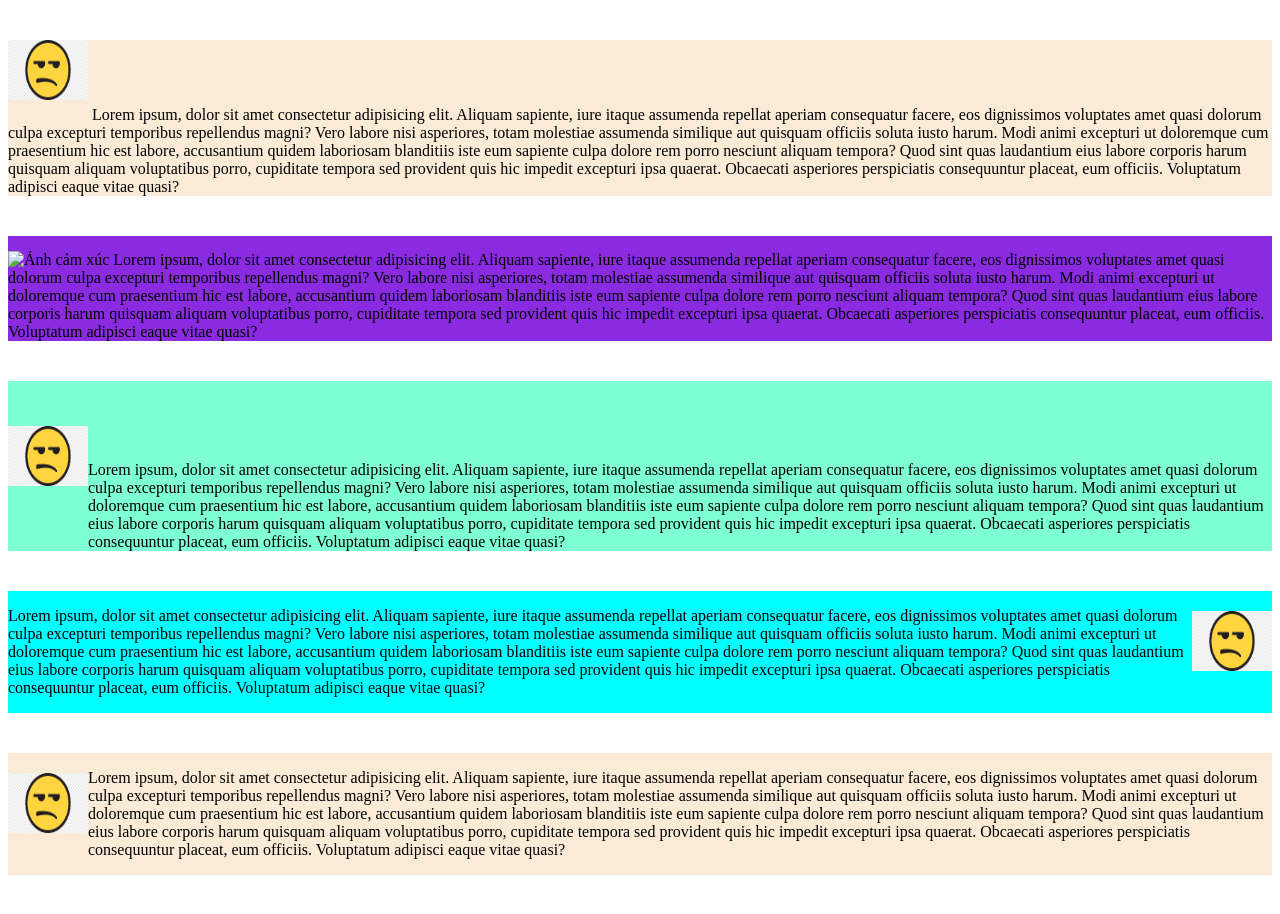
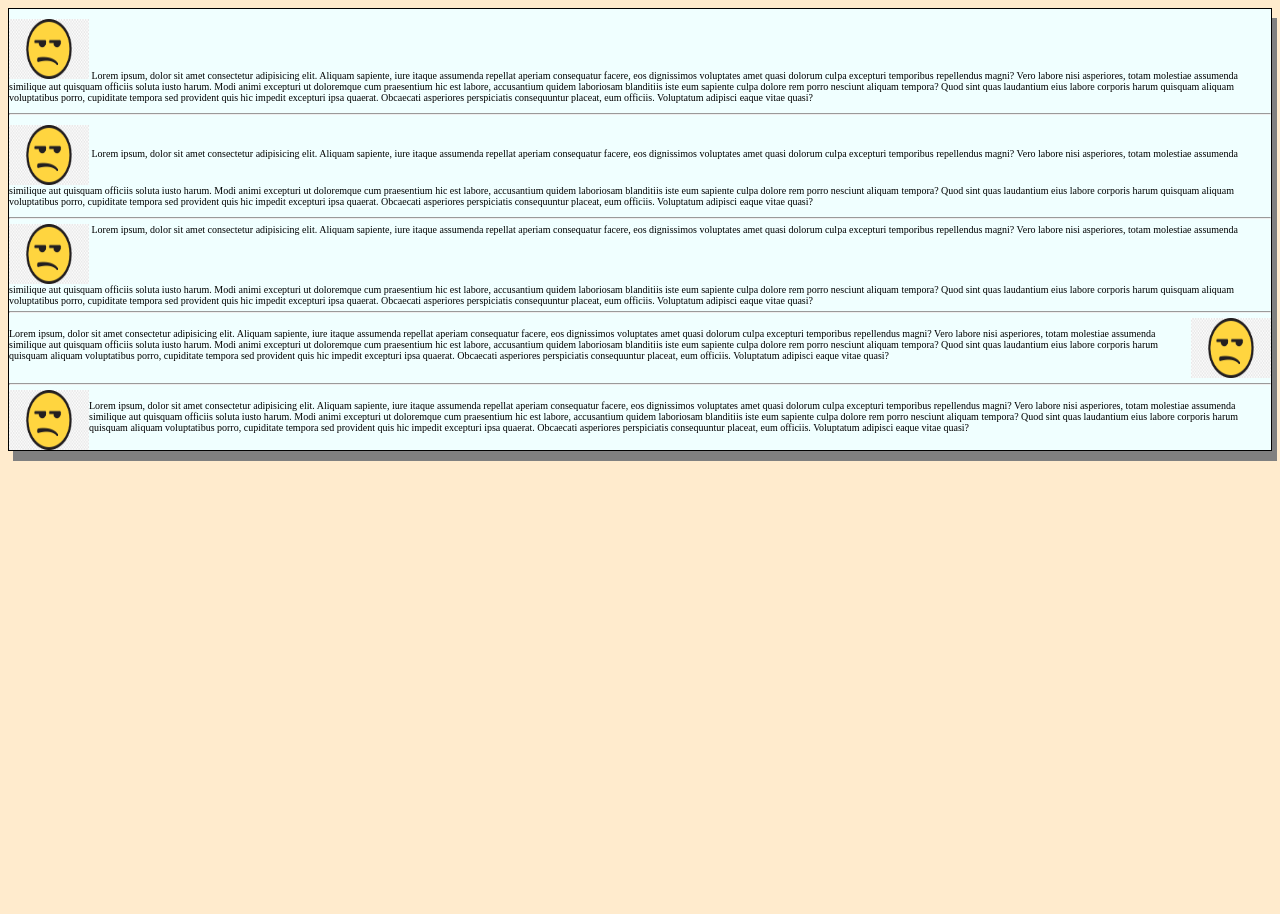
Before and after one commit to A3Scotl/01_NguyenTruongAn_Web, a plain HTML site: page lap1_NguyenTruongAn/bai7.html in a window 1280 px wide. After the commit the page ends 800 px from the top, so only its background shows below. Drawn offline with Linux system fonts and the light colour scheme.

Commit message:
add flex-box bai3, 4, 5, 7

```diff
--- a/lap1_NguyenTruongAn/bai7.html
+++ b/lap1_NguyenTruongAn/bai7.html
@@ -7,46 +7,30 @@
     <meta name="viewport" content="width=device-width, initial-scale=1.0">
     <title>Bai 7</title>
     <style>
-        .div1 {
-            margin: 40px 0;
-            background-color: antiquewhite;
+        body{
+         background-color: blanchedalmond;
         }
-        .div1 img{
-            padding-bottom: 20px;
-        }
-        .div2 {
-            margin: 40px 0;
-            background-color: blueviolet;
+        .container{
+            background-color: azure;
+            font-size: 10px;
+            height: fit-content;
+            border: 1px solid black;
+            box-shadow: 5px 10px gray;
         }
         .div2 img{
-            margin-top: 15px;
+            vertical-align: middle;
+        }
+        .div3 img{
+            vertical-align: top;
+        }
+        .div4{
+            display: flex;
         }
 
-        .div3 {
-            margin: 40px 0;
-            background-color: aquamarine;
-        }
-        .div3 img{
-           position: relative;
-           top: 45px;
-        }
-        .div3 p{
-            margin-left: 80px;
-        }
-        .div4 {
-            margin: 40px 0;
-            display: flex;
-            background-color: aqua;
-
-        }
-        .div5 {
-            background-color: antiquewhite;
-            margin: 40px 0;
+        .div5{
             display: flex;
         }
-        .div5 img,.div4 img{
-            margin-top: 20px;
-        }
+
         img{
         width: 80px;
         height: 60px;
@@ -55,31 +39,42 @@
 </head>
 
 <body>
+   <div class="container">
     <div class="div1">
+        <p>
             <img src="./img/anh1.png" alt="Ảnh cảm xúc">
             Lorem ipsum, dolor sit amet consectetur adipisicing elit. Aliquam sapiente, iure itaque assumenda repellat aperiam consequatur facere, eos dignissimos voluptates amet quasi dolorum culpa excepturi temporibus repellendus magni? Vero labore nisi asperiores, totam molestiae assumenda similique aut quisquam officiis soluta iusto harum. Modi animi excepturi ut doloremque cum praesentium hic est labore, accusantium quidem laboriosam blanditiis iste eum sapiente culpa dolore rem porro nesciunt aliquam tempora? Quod sint quas laudantium eius labore corporis harum quisquam aliquam voluptatibus porro, cupiditate tempora sed provident quis hic impedit excepturi ipsa quaerat. Obcaecati asperiores perspiciatis consequuntur placeat, eum officiis. Voluptatum adipisci eaque vitae quasi?
+
+        </p>
     </div>
+    <hr>
     <div class="div2">
-        <img src="anh1.png" alt="Ảnh cảm xúc">
+        <p>
+            <img src="./img/anh1.png" alt="Ảnh cảm xúc">
+            Lorem ipsum, dolor sit amet consectetur adipisicing elit. Aliquam sapiente, iure itaque assumenda repellat aperiam consequatur facere, eos dignissimos voluptates amet quasi dolorum culpa excepturi temporibus repellendus magni? Vero labore nisi asperiores, totam molestiae assumenda similique aut quisquam officiis soluta iusto harum. Modi animi excepturi ut doloremque cum praesentium hic est labore, accusantium quidem laboriosam blanditiis iste eum sapiente culpa dolore rem porro nesciunt aliquam tempora? Quod sint quas laudantium eius labore corporis harum quisquam aliquam voluptatibus porro, cupiditate tempora sed provident quis hic impedit excepturi ipsa quaerat. Obcaecati asperiores perspiciatis consequuntur placeat, eum officiis. Voluptatum adipisci eaque vitae quasi?
+
+        </p>
+    </div>
+    <hr>
+    <div class="div3">
+        <img src="./img/anh1.png" alt="Ảnh cảm xúc">
               Lorem ipsum, dolor sit amet consectetur adipisicing elit. Aliquam sapiente, iure itaque assumenda repellat aperiam consequatur facere, eos dignissimos voluptates amet quasi dolorum culpa excepturi temporibus repellendus magni? Vero labore nisi asperiores, totam molestiae assumenda similique aut quisquam officiis soluta iusto harum. Modi animi excepturi ut doloremque cum praesentium hic est labore, accusantium quidem laboriosam blanditiis iste eum sapiente culpa dolore rem porro nesciunt aliquam tempora? Quod sint quas laudantium eius labore corporis harum quisquam aliquam voluptatibus porro, cupiditate tempora sed provident quis hic impedit excepturi ipsa quaerat. Obcaecati asperiores perspiciatis consequuntur placeat, eum officiis. Voluptatum adipisci eaque vitae quasi?
 
     </div>
-    <div class="div3">
+    <hr>
+    <div class="div4">
+        <p>        Lorem ipsum, dolor sit amet consectetur adipisicing elit. Aliquam sapiente, iure itaque assumenda repellat aperiam consequatur facere, eos dignissimos voluptates amet quasi dolorum culpa excepturi temporibus repellendus magni? Vero labore nisi asperiores, totam molestiae assumenda similique aut quisquam officiis soluta iusto harum. Modi animi excepturi ut doloremque cum praesentium hic est labore, accusantium quidem laboriosam blanditiis iste eum sapiente culpa dolore rem porro nesciunt aliquam tempora? Quod sint quas laudantium eius labore corporis harum quisquam aliquam voluptatibus porro, cupiditate tempora sed provident quis hic impedit excepturi ipsa quaerat. Obcaecati asperiores perspiciatis consequuntur placeat, eum officiis. Voluptatum adipisci eaque vitae quasi?
+        </p>
+        <img src="./img/anh1.png" alt="Ảnh cảm xúc">
+    </div>
+    <hr>
+    <div class="div5">
         <img src="./img/anh1.png" alt="Ảnh cảm xúc">
         <p>        Lorem ipsum, dolor sit amet consectetur adipisicing elit. Aliquam sapiente, iure itaque assumenda repellat aperiam consequatur facere, eos dignissimos voluptates amet quasi dolorum culpa excepturi temporibus repellendus magni? Vero labore nisi asperiores, totam molestiae assumenda similique aut quisquam officiis soluta iusto harum. Modi animi excepturi ut doloremque cum praesentium hic est labore, accusantium quidem laboriosam blanditiis iste eum sapiente culpa dolore rem porro nesciunt aliquam tempora? Quod sint quas laudantium eius labore corporis harum quisquam aliquam voluptatibus porro, cupiditate tempora sed provident quis hic impedit excepturi ipsa quaerat. Obcaecati asperiores perspiciatis consequuntur placeat, eum officiis. Voluptatum adipisci eaque vitae quasi?
         </p>
     </div>
-    <div class="div4">
-        <p>Lorem ipsum, dolor sit amet consectetur adipisicing elit. Aliquam sapiente, iure itaque assumenda repellat aperiam consequatur facere, eos dignissimos voluptates amet quasi dolorum culpa excepturi temporibus repellendus magni? Vero labore nisi asperiores, totam molestiae assumenda similique aut quisquam officiis soluta iusto harum. Modi animi excepturi ut doloremque cum praesentium hic est labore, accusantium quidem laboriosam blanditiis iste eum sapiente culpa dolore rem porro nesciunt aliquam tempora? Quod sint quas laudantium eius labore corporis harum quisquam aliquam voluptatibus porro, cupiditate tempora sed provident quis hic impedit excepturi ipsa quaerat. Obcaecati asperiores perspiciatis consequuntur placeat, eum officiis. Voluptatum adipisci eaque vitae quasi?</p>
-
-        <img src="./img/anh1.png" alt="Ảnh cảm xúc">
-    </div>
-    <div class="div5">
-        <img src="./img/anh1.png" alt="Ảnh cảm xúc">
-        <p>Lorem ipsum, dolor sit amet consectetur adipisicing elit. Aliquam sapiente, iure itaque assumenda repellat aperiam consequatur facere, eos dignissimos voluptates amet quasi dolorum culpa excepturi temporibus repellendus magni? Vero labore nisi asperiores, totam molestiae assumenda similique aut quisquam officiis soluta iusto harum. Modi animi excepturi ut doloremque cum praesentium hic est labore, accusantium quidem laboriosam blanditiis iste eum sapiente culpa dolore rem porro nesciunt aliquam tempora? Quod sint quas laudantium eius labore corporis harum quisquam aliquam voluptatibus porro, cupiditate tempora sed provident quis hic impedit excepturi ipsa quaerat. Obcaecati asperiores perspiciatis consequuntur placeat, eum officiis. Voluptatum adipisci eaque vitae quasi?</p>
 
    </div>
-
 </body>
 
 </html>
```
Also changed, not shown: lap1_NguyenTruongAn/bai3.html (+12 -2 lines), lap1_NguyenTruongAn/bai4.html (+21 -5 lines), lap1_NguyenTruongAn/bai5.html (+13 -0 lines). Lines whose indentation alone changed are shown as unchanged.
